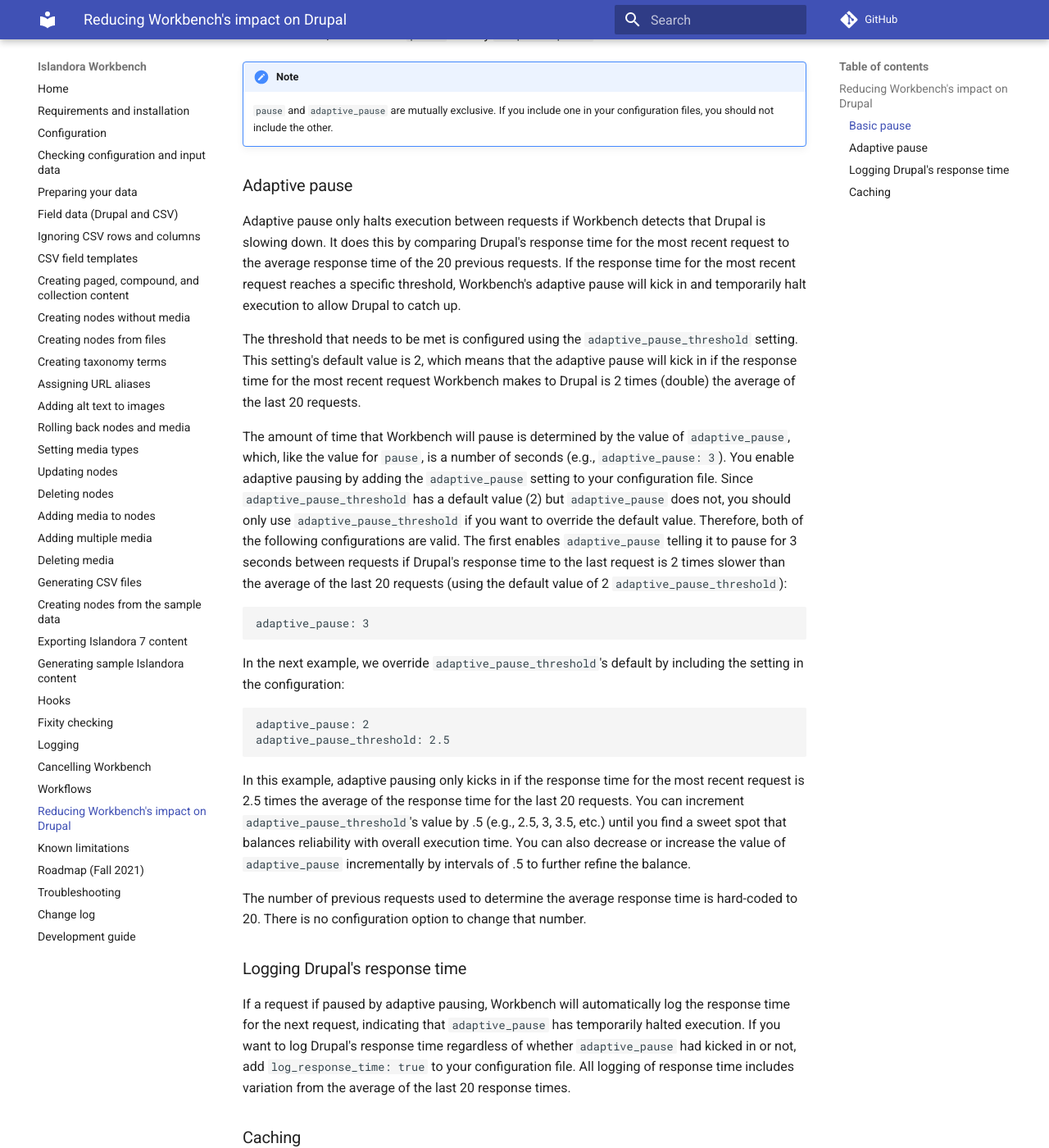
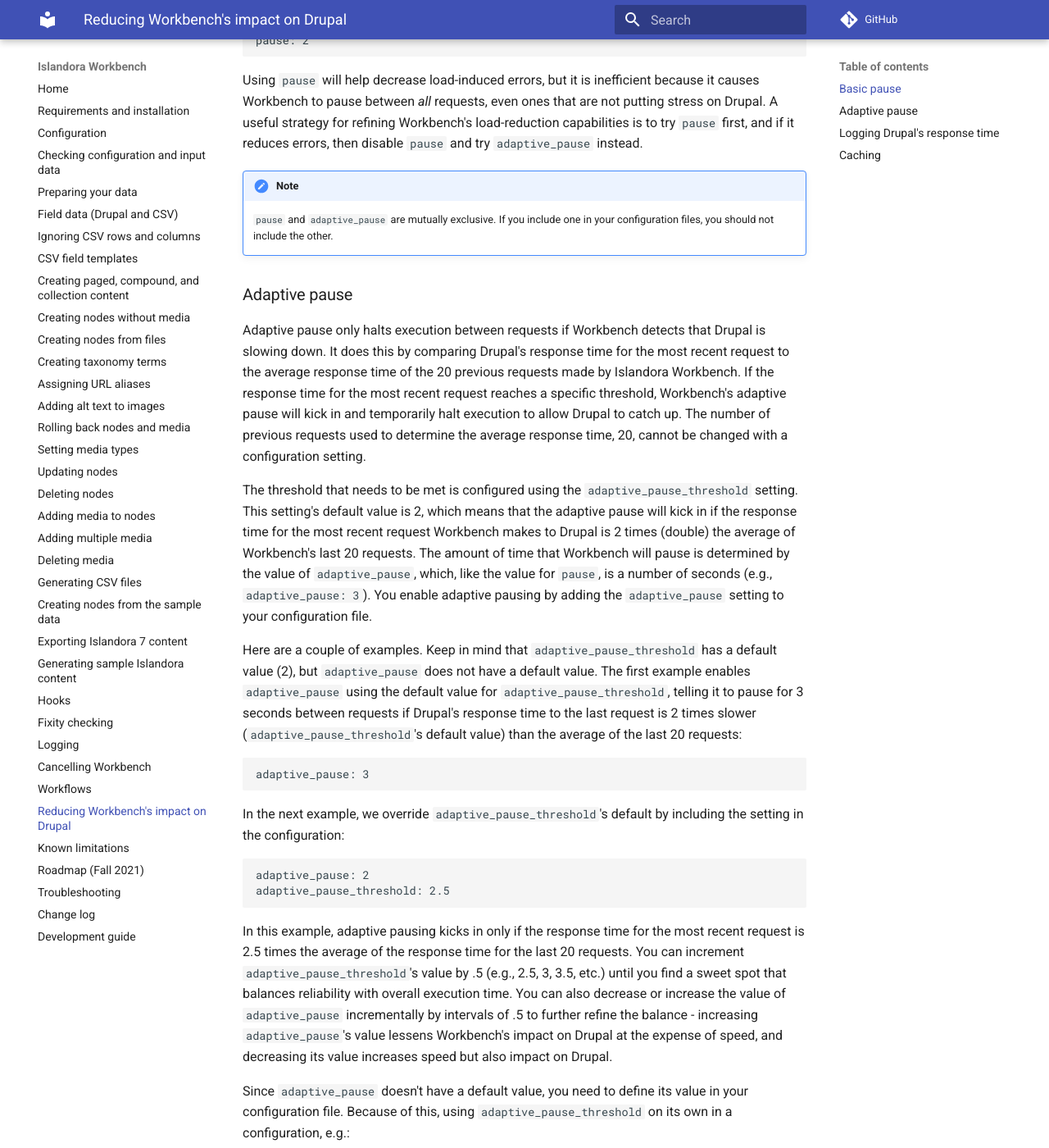
Before and after one commit to mjordan/islandora_workbench_docs, an MkDocs documentation site: the page built from docs/reducing_load.md, in a window 1280 px wide and 1400 px high, scrolled down 773 px. Shown: the whole window at 82% size. Built offline with MkDocs 1.6.1 and Material for MkDocs 9.7.7, drawn with Linux system fonts in a browser that asks for light colours; comment, search, counter and statistics services are not loaded; some of the changed text lies outside the part shown.

Commit message:
Updates to 'reducing load on Drupal' and some other updates.

````diff
--- a/docs/reducing_load.md
+++ b/docs/reducing_load.md
@@ -1,11 +1,11 @@
-## Reducing Workbench's impact on Drupal
-
-Workbench can put substantial stress on Drupal. In some cases, this stress can lead to instability and errors. Workbench offers two main ways to reduce this stress.
-
-The first is by telling Workbench to pause between each request it makes to Drupal. There are two types of pause, 1) basic pause and 2) adaptive pause.
+Workbench can put substantial stress on Drupal. In some cases, this stress can lead to instability and errors.
 
 !!! note
-    Both types of pausing will slow down Workbench's overall execution time since they reduce speed to improve stability and reliability.
+    The options described below modify Workbench's interaction with Drupal. They do not have a direct impact on the load experienced by the various microservices Islandora uses to index data in its triplestore, extract full text for indexing, generating thumbnails, etc. However, since Drupal is the "controller" for these microservices, reducing the number of Workbench requests on Drupal will also indirectly reduce the load experienced by Islandora's microservices.
+
+Workbench offers two main ways to reduce this stress: pausing Workbench between its requests to Drupal, and caching Workbench's requests to Drupal.
+
+The first way to reduce stress on Drupal is by telling Workbench to pause between each request it makes. There are two types of pause, 1) basic pause and 2) adaptive pause. Both types of pausing will slow down Workbench's overall execution time since they reduce speed to improve stability and reliability.
 
 ### Basic pause
 
@@ -22,11 +22,11 @@
 
 ### Adaptive pause
 
-Adaptive pause only halts execution between requests if Workbench detects that Drupal is slowing down. It does this by comparing Drupal's response time for the most recent request to the average response time of the 20 previous requests. If the response time for the most recent request reaches a specific threshold, Workbench's adaptive pause will kick in and temporarily halt execution to allow Drupal to catch up.
+Adaptive pause only halts execution between requests if Workbench detects that Drupal is slowing down. It does this by comparing Drupal's response time for the most recent request to the average response time of the 20 previous requests made by Islandora Workbench. If the response time for the most recent request reaches a specific threshold, Workbench's adaptive pause will kick in and temporarily halt execution to allow Drupal to catch up. The number of previous requests used to determine the average response time, 20, cannot be changed with a configuration setting.
 
-The threshold that needs to be met is configured using the `adaptive_pause_threshold` setting. This setting's default value is 2, which means that the adaptive pause will kick in if the response time for the most recent request Workbench makes to Drupal is 2 times (double) the average of the last 20 requests.
+The threshold that needs to be met is configured using the `adaptive_pause_threshold` setting. This setting's default value is 2, which means that the adaptive pause will kick in if the response time for the most recent request Workbench makes to Drupal is 2 times (double) the average of Workbench's last 20 requests. The amount of time that Workbench will pause is determined by the value of `adaptive_pause`, which, like the value for `pause`, is a number of seconds (e.g., `adaptive_pause: 3`). You enable adaptive pausing by adding the `adaptive_pause` setting to your configuration file.
 
-The amount of time that Workbench will pause is determined by the value of `adaptive_pause`, which, like the value for `pause`, is a number of seconds (e.g., `adaptive_pause: 3`). You enable adaptive pausing by adding the `adaptive_pause` setting to your configuration file. Since `adaptive_pause_threshold` has a default value (2) but `adaptive_pause` does not, you should only use `adaptive_pause_threshold` if you want to override the default value. Therefore, both of the following configurations are valid. The first enables `adaptive_pause` telling it to pause for 3 seconds between requests if Drupal's response time to the last request is 2 times slower than the average of the last 20 requests (using the default value of 2 `adaptive_pause_threshold`):
+Here are a couple of examples. Keep in mind that `adaptive_pause_threshold` has a default value (2), but `adaptive_pause` does not have a default value. The first example enables `adaptive_pause` using the default value for `adaptive_pause_threshold`, telling it to pause for 3 seconds between requests if Drupal's response time to the last request is 2 times slower (`adaptive_pause_threshold`'s default value) than the average of the last 20 requests:
 
 ```yaml
 adaptive_pause: 3
@@ -39,9 +39,15 @@
 adaptive_pause_threshold: 2.5
 ```
 
-In this example, adaptive pausing only kicks in if the response time for the most recent request is 2.5 times the average of the response time for the last 20 requests. You can increment `adaptive_pause_threshold`'s value by .5 (e.g., 2.5, 3, 3.5, etc.) until you find a sweet spot that balances reliability with overall execution time. You can also decrease or increase the value of `adaptive_pause` incrementally by intervals of .5 to further refine the balance.
+In this example, adaptive pausing kicks in only if the response time for the most recent request is 2.5 times the average of the response time for the last 20 requests. You can increment `adaptive_pause_threshold`'s value by .5 (e.g., 2.5, 3, 3.5, etc.) until you find a sweet spot that balances reliability with overall execution time. You can also decrease or increase the value of `adaptive_pause` incrementally by intervals of .5 to further refine the balance - increasing `adaptive_pause`'s value lessens Workbench's impact on Drupal at the expense of speed, and decreasing its value increases speed but also impact on Drupal.
 
-The number of previous requests used to determine the average response time is hard-coded to 20. There is no configuration option to change that number.
+Since `adaptive_pause` doesn't have a default value, you need to define its value in your configuration file. Because of this, using `adaptive_pause_threshold` on its own in a configuration, e.g.:
+
+```yaml
+adaptive_pause_threshold: 3
+```
+
+doesn't do anything. In other words, you can use `adaptive_pause` on its own, or you can use `adaptive_pause` and `adaptive_pause_threshold` together, but you should not use `adaptive_pause_threshold` on its own.
 
 ### Logging Drupal's response time
 
````
Also changed, not shown: docs/adding_media.md (+1 -1 lines), docs/adding_multiple_media.md (+1 -1 lines), docs/changelog.md (+1 -1 lines).
